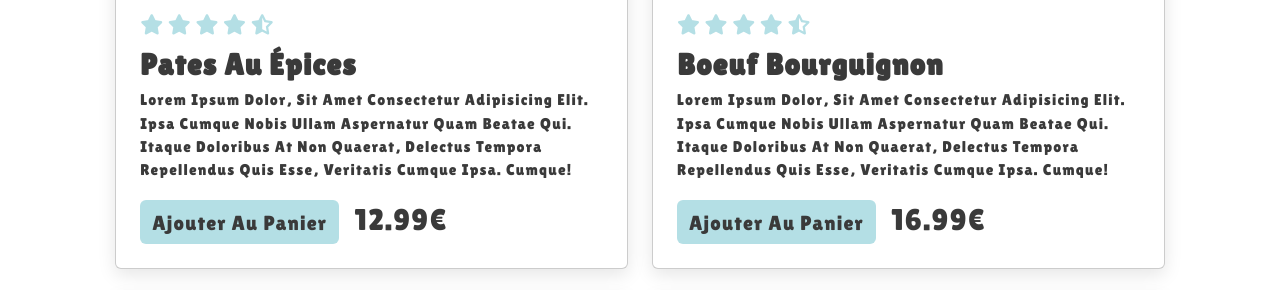
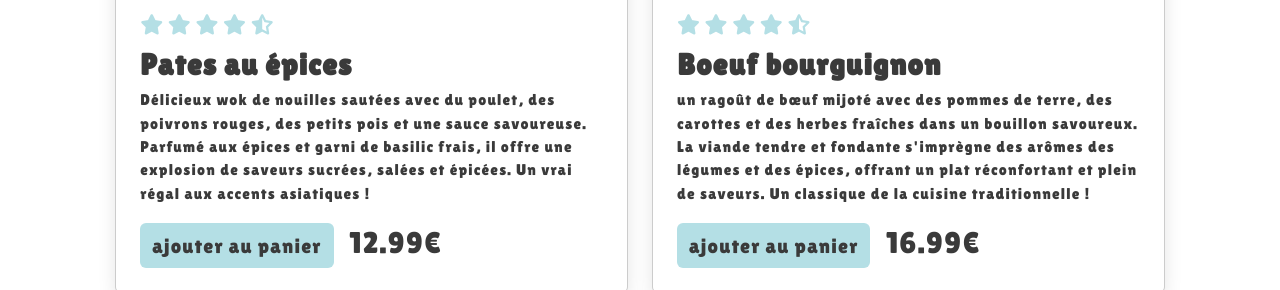
Before and after one commit to jfcjulien/jfcservpad, a plain HTML site: page Accueil/index.html in a window 1280 px wide. Shown: the part 2611-2901 px from the top of the page. Drawn offline with nearby package versions, Linux system fonts and the light colour scheme.

Commit message:
rajout description menu

```diff
--- a/Accueil/index.html
+++ b/Accueil/index.html
@@ -236,7 +236,7 @@
                     <i class="fas fa-star-half-alt"></i>
                 </div>
                 <h3>Pates au épices</h3>
-                <p>Lorem ipsum dolor, sit amet consectetur adipisicing elit. Ipsa cumque nobis ullam aspernatur quam beatae qui. Itaque doloribus at non quaerat, delectus tempora repellendus quis esse, veritatis cumque ipsa. Cumque!</p>
+                <p>Délicieux wok de nouilles sautées avec du poulet, des poivrons rouges, des petits pois et une sauce savoureuse. Parfumé aux épices et garni de basilic frais, il offre une explosion de saveurs sucrées, salées et épicées. Un vrai régal aux accents asiatiques !</p>
                 <a href="#" class="btn"> ajouter au panier</a>
                 <span class="price">12.99€</span>
             </div>
@@ -256,7 +256,7 @@
                     <i class="fas fa-star-half-alt"></i>
                 </div>
                 <h3>Boeuf bourguignon</h3>
-                <p>Lorem ipsum dolor, sit amet consectetur adipisicing elit. Ipsa cumque nobis ullam aspernatur quam beatae qui. Itaque doloribus at non quaerat, delectus tempora repellendus quis esse, veritatis cumque ipsa. Cumque!</p>
+                <p>un ragoût de bœuf mijoté avec des pommes de terre, des carottes et des herbes fraîches dans un bouillon savoureux. La viande tendre et fondante s'imprègne des arômes des légumes et des épices, offrant un plat réconfortant et plein de saveurs. Un classique de la cuisine traditionnelle !</p>
                 <a href="#" class="btn"> ajouter au panier</a>
                 <span class="price">16.99€</span>
             </div>
--- a/Accueil/style.css
+++ b/Accueil/style.css
@@ -6,7 +6,6 @@
     text-decoration: none;
     outline: none;
     border: none;
-    text-transform: capitalize;
     transition: all .2s linear;
 }
 
@@ -156,7 +155,6 @@ header .icons #menu-bars{
     padding: 1rem 0;
     color: #fff;
     font-size: 3rem;
-    text-transform: none;
     background: none;
 
 }
@@ -730,7 +728,6 @@ header .icons #menu-bars{
     padding: 1rem;
     font-size: 1.6rem;
     color: #3a3a3a;
-    text-transform: none;
     margin-bottom: 1rem;
     width: 100%;
 }
@@ -767,7 +764,6 @@ header .icons #menu-bars{
     -webkit-text-stroke: 1px;
     -webkit-text-stroke-color: #3a3a3a;
     color: #b4dfe5;
-    text-transform: none;
 }
 
 .footer .box-container .box a:hover{
```
